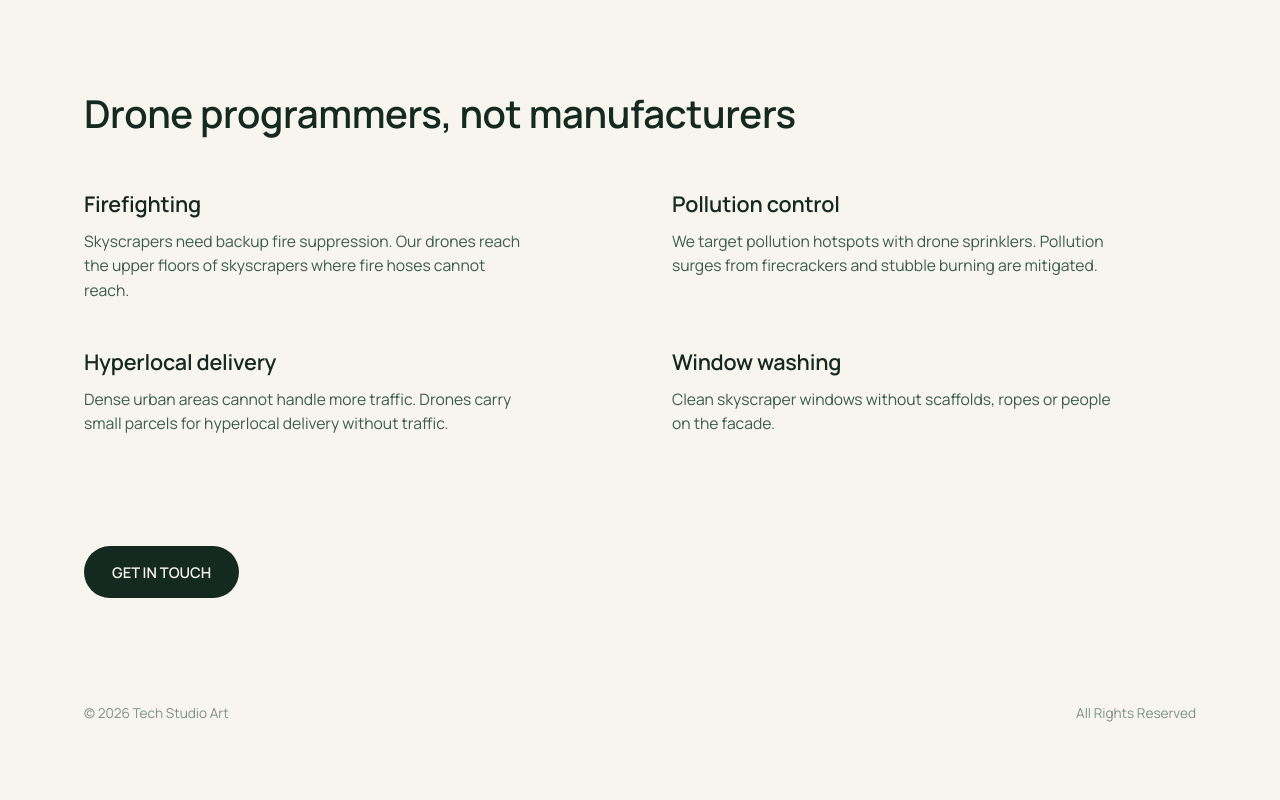
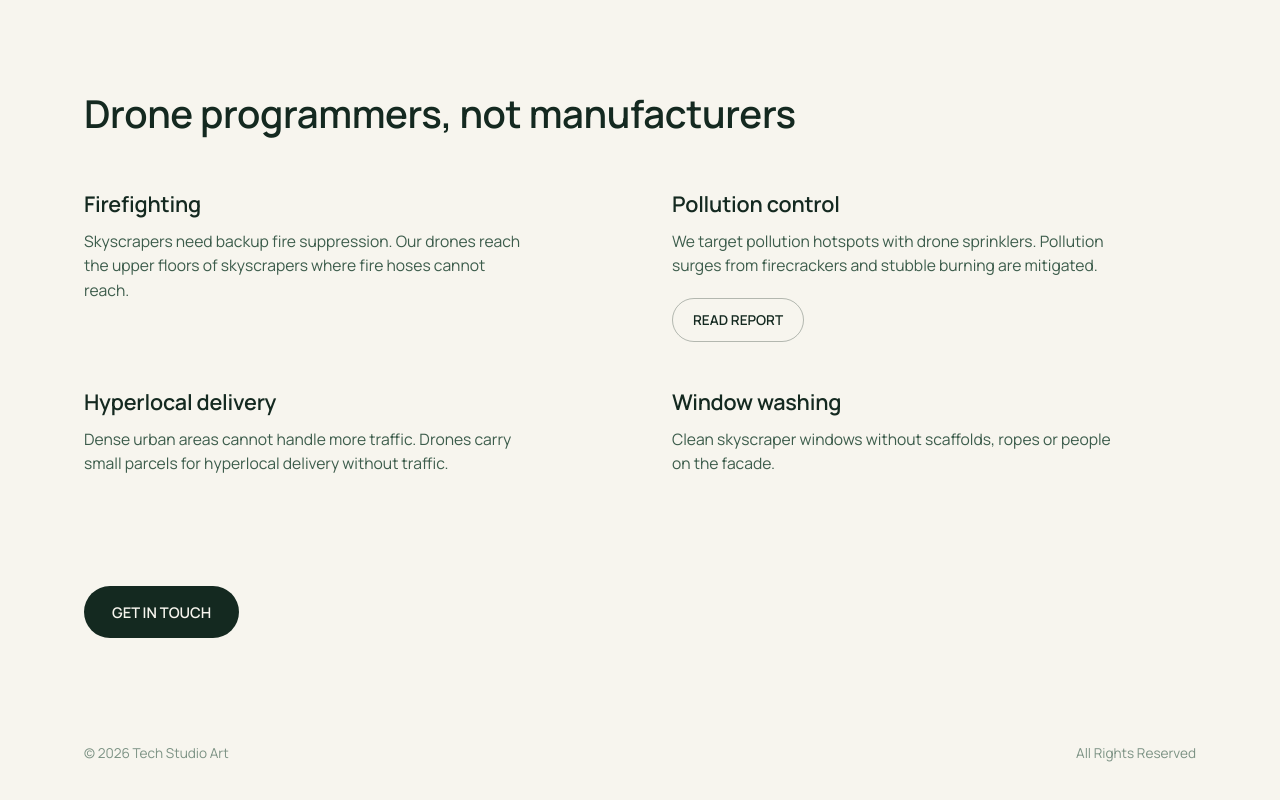
Before and after one commit to Tech-Studio-Art/techstudioart.github.io, a plain HTML site: page applieddrones/index.html in a window 1280 px wide. Shown: the part 1066-1866 px from the top of the page. Before the commit the page ends 1840 px from the top, so only its background shows below. Drawn offline with Linux system fonts and the light colour scheme.

Commit message:
Applied Drones: add READ REPORT button under pollution control
Co-Authored-By: Claude Sonnet 5.5 <noreply@anthropic.com>
Claude-Session: https://claude.ai/code/session_01FUAVBgvydKpuXLedkAvEck

```diff
--- a/applieddrones/index.html
+++ b/applieddrones/index.html
@@ -65,6 +65,7 @@
         <div class="app-item">
           <h3>Pollution control</h3>
           <p>We target pollution hotspots with drone sprinklers. Pollution surges from firecrackers and stubble burning are mitigated.</p>
+          <a href="https://matrixdex.github.io/researchdex/dronevsaqipilottolowerdelhiaqi.html" class="work-open">READ REPORT</a>
         </div>
         <div class="app-item">
           <h3>Hyperlocal delivery</h3>
--- a/css/styles.css
+++ b/css/styles.css
@@ -824,6 +824,10 @@ footer .container {
   max-width: 440px;
 }
 
+.app-item .work-open {
+  margin-top: 20px;
+}
+
 .drone-status {
   margin-bottom: 0;
 }
```
